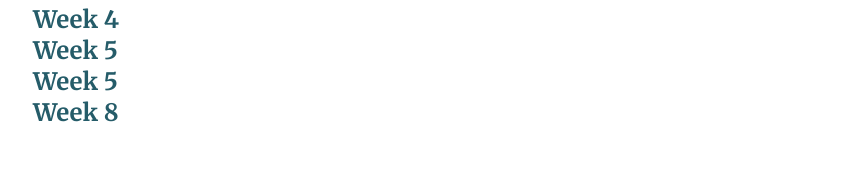
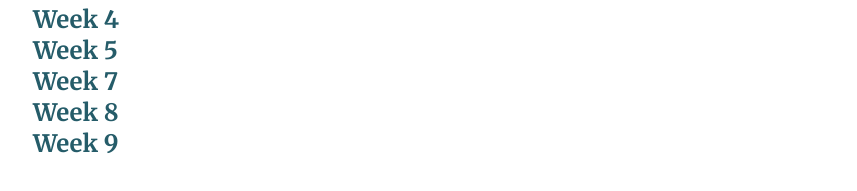
Before and after one commit to nancinewell/wdd330team3, a plain HTML site: page index.html in a window 1280 px wide. Shown: the part 213-404 px from the top of the page, without its empty margins (31-888 px from the left). Drawn offline with Linux system fonts and the light colour scheme.

Commit message:
Update index.html

```diff
--- a/index.html
+++ b/index.html
@@ -31,8 +31,9 @@
 					<li><a href="week3.html">Week 3</a></li>
 					<li><a href="week4.html">Week 4</a></li>
 					<li><a href="hikes.html">Week 5</a></li>
-					<li><a href="week7.html">Week 5</a></li>
+					<li><a href="week7.html">Week 7</a></li>
 					<li><a href="week8.html">Week 8</a></li>
+					<li><a href="week8.html">Week 9</a></li>
 				</ul>
 			</nav>
 		</main>
```
